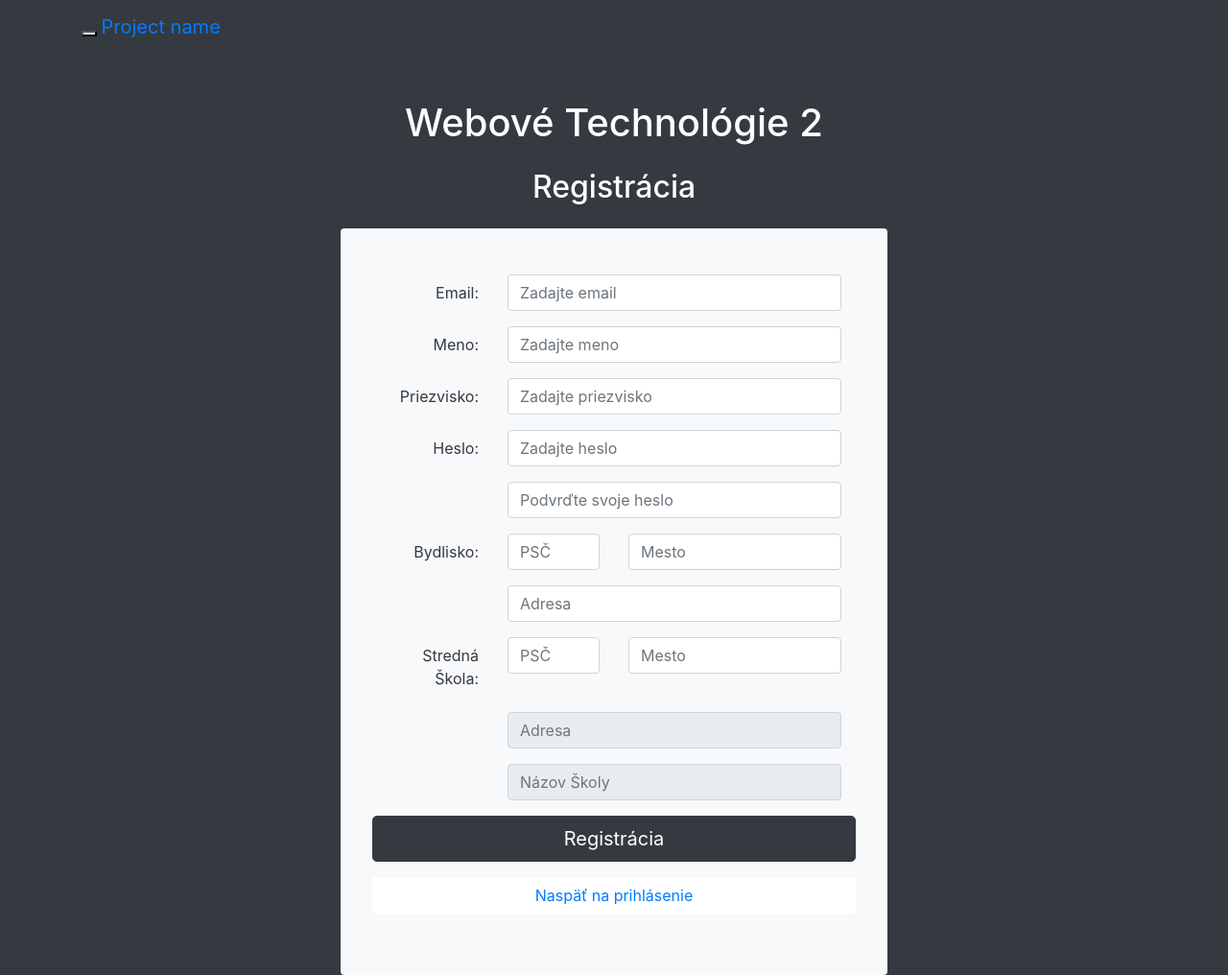
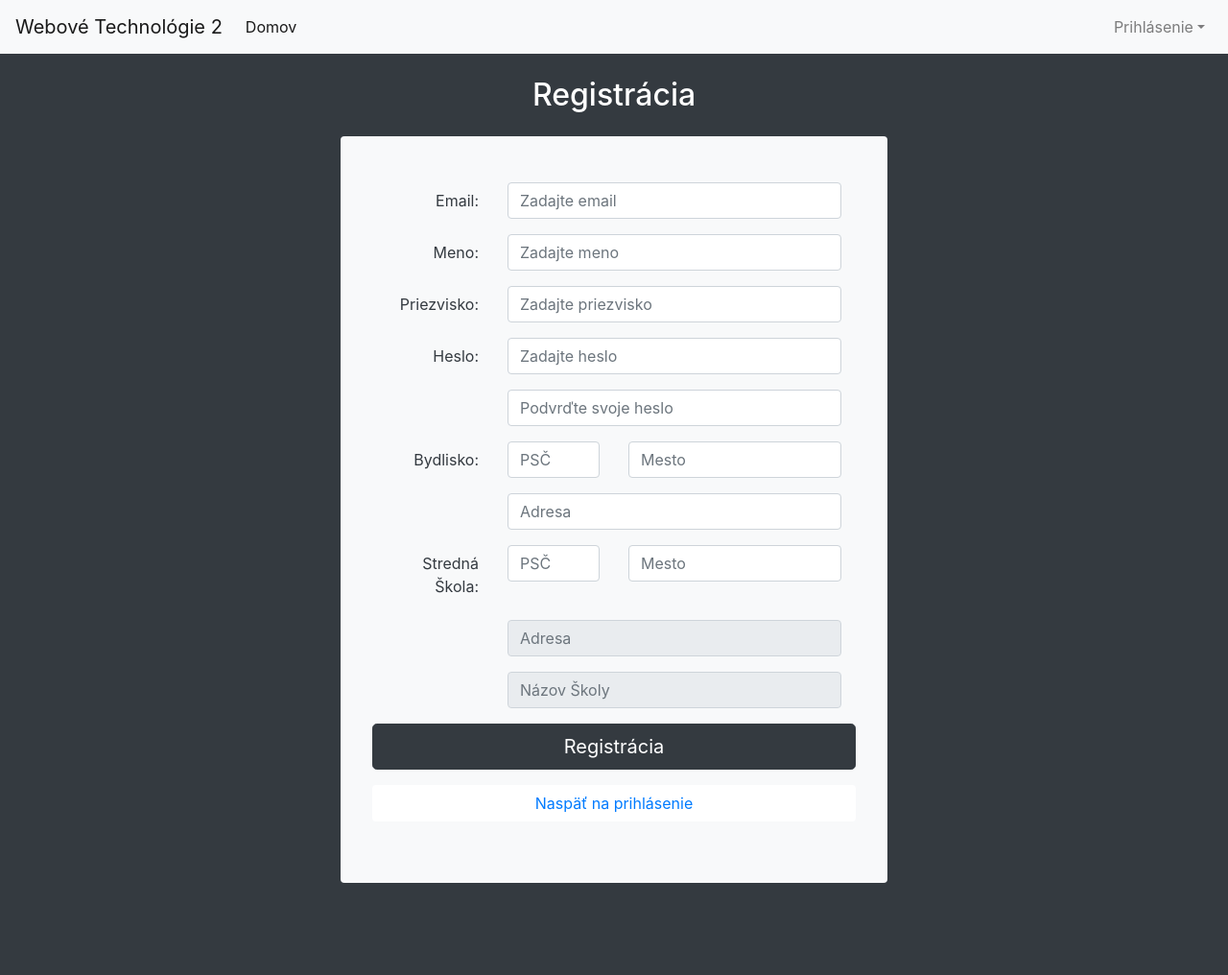
Before and after one commit to LubicaDubravcova/WEBTE2_zav_zadanie, a PHP site: page /register.php in a window 1280 px wide. Shown: the whole page at 96% size. After the commit the page ends 920 px from the top, so only its background shows below. Run offline with PHP 8.4, Linux system fonts and the light colour scheme; data that the repository does not hold is empty; some libraries are stand-ins or nearby versions.

Commit message:
Pridaný navbar

```diff
--- a/includes/head.php
+++ b/includes/head.php
@@ -3,3 +3,4 @@
 <script src="https://code.jquery.com/jquery-3.3.1.min.js" integrity="sha256-FgpCb/KJQlLNfOu91ta32o/NMZxltwRo8QtmkMRdAu8=" crossorigin="anonymous"></script>
 <script src="https://cdnjs.cloudflare.com/ajax/libs/popper.js/1.12.9/umd/popper.min.js" integrity="sha384-ApNbgh9B+Y1QKtv3Rn7W3mgPxhU9K/ScQsAP7hUibX39j7fakFPskvXusvfa0b4Q" crossorigin="anonymous"></script>
 <script src="https://maxcdn.bootstrapcdn.com/bootstrap/4.0.0/js/bootstrap.min.js" integrity="sha384-JZR6Spejh4U02d8jOt6vLEHfe/JQGiRRSQQxSfFWpi1MquVdAyjUar5+76PVCmYl" crossorigin="anonymous"></script>
+<style>.ml-auto .dropdown-menu {left: auto !important;right: 0px;}</style>
--- a/includes/navbar.php
+++ b/includes/navbar.php
@@ -1,37 +1,48 @@
-<nav class="navbar navbar-default navbar-fixed-top">
-	<div class="container">
-		<div class="navbar-header">
-			<button type="button" class="navbar-toggle collapsed" data-toggle="collapse" data-target="#navbar" aria-expanded="false" aria-controls="navbar">
-				<span class="sr-only">Toggle navigation</span>
-				<span class="icon-bar"></span>
-				<span class="icon-bar"></span>
-				<span class="icon-bar"></span>
-			</button>
-			<a class="navbar-brand" href="#">Project name</a>
-		</div>
-		<div id="navbar" class="navbar-collapse collapse">
-			<ul class="nav navbar-nav">
-				<li class="active"><a href="#">Home</a></li>
-				<li><a href="#about">About</a></li>
-				<li><a href="#contact">Contact</a></li>
-				<li class="dropdown">
-					<a href="#" class="dropdown-toggle" data-toggle="dropdown" role="button" aria-haspopup="true" aria-expanded="false">Dropdown <span class="caret"></span></a>
-					<ul class="dropdown-menu">
-						<li><a href="#">Action</a></li>
-						<li><a href="#">Another action</a></li>
-						<li><a href="#">Something else here</a></li>
-						<li role="separator" class="divider"></li>
-						<li class="dropdown-header">Nav header</li>
-						<li><a href="#">Separated link</a></li>
-						<li><a href="#">One more separated link</a></li>
-					</ul>
-				</li>
-			</ul>
-			<ul class="nav navbar-nav navbar-right">
-				<li><a href="../navbar/">Default</a></li>
-				<li><a href="../navbar-static-top/">Static top</a></li>
-				<li class="active"><a href="./">Fixed top <span class="sr-only">(current)</span></a></li>
-			</ul>
-		</div><!--/.nav-collapse -->
+<nav class="navbar navbar-expand-lg navbar-light bg-light sticky-top">
+	<a class="navbar-brand" href="#">Webové Technológie 2</a>
+		<button class="navbar-toggler" type="button" data-toggle="collapse" data-target="#navbarNavDropdown" aria-controls="navbarNavDropdown" aria-expanded="false" aria-label="Toggle navigation">
+			<span class="navbar-toggler-icon"></span>
+	  	</button>
+	<div class="collapse navbar-collapse" id="navbarNavDropdown">
+		<ul class="navbar-nav"> <!-- lave menu -->
+			<li class="nav-item active"><a class="nav-link" href="index.php">Domov</a>
+			<?php if ($loggedIn): //Stránky ktoré sa zobrazia po prihlaseni sem ?>
+			<li class="nav-item"><a class="nav-link" href="#">Something</a>
+			<li class="nav-item"><a class="nav-link" href="#">Lorem Ipsun</a>
+			<?php endif; ?>
+		</ul>
+		<ul class="navbar-nav ml-auto"> <!-- prave menu -->
+			<?php if ($loggedIn): //User menu po prihlaseni ?>
+			<li class="nav-item dropdown">
+				<a class="nav-link dropdown-toggle" href="#" id="navbarLoginMenuLink" data-toggle="dropdown" aria-haspopup="true" aria-expanded="false">Používateľ</a>
+				<div class="dropdown-menu p-1" aria-labelledby="navbarLoginMenuLink">
+					<a class="dropdown-item" href="#">Action</a>
+					<a class="dropdown-item" href="#">Another action</a>
+					<a class="dropdown-item" href="#">Something else here</a>
+					<div class="dropdown-divider"></div>
+					<a class="dropdown-item" href="#">And now for something completely different</a>
+				</div>
+			</li>
+			<?php else: //prihlasovacie menu ?>
+			<li class="nav-item dropdown">
+				<a class="nav-link dropdown-toggle" href="#" id="navbarLoginMenuLink" data-toggle="dropdown" aria-haspopup="true" aria-expanded="false">Prihlásenie</a>
+				<div class="dropdown-menu p-1" aria-labelledby="navbarLoginMenuLink">
+					<form class="form-inline" action="login.php">
+						<input type="email" name="email" class="form-control m-1" placeholder="E-mail" aria-label="E-mail" required>
+						<input type="password" name="password" class="form-control m-1" minlength="8" aria-label="Password" id="inputPassword" required placeholder="Heslo">
+						<div class="dropdown-divider"></div>
+						<div class="w-100 row m-0">
+							<div class="col-6 p-1">
+								<button class="btn btn-outline-secondary w-100" type="submit">Prihlásenie</button>
+							</div>
+							<div class="col-6 p-1">
+								<a class="btn btn-outline-secondary w-100" href="register.php">Registrácia</a>
+							</div>
+						</div>
+					</form>
+				</div>
+			</li>
+			<?php endif; ?>
+		</ul>
 	</div>
 </nav>
--- a/index.php
+++ b/index.php
@@ -19,11 +19,6 @@ $db = new DBConn();
 <body class="bg-dark text-white">
 	<?php require("includes/navbar.php"); ?>
 	<div class="container text-center">
-		<div class="row">
-			<div class="col">
-				<h1 class="mt-5">Webové Technológie 2</h1>
-			</div>
-		</div>
 		<div class="row">
 			<div class="col">
 				<h2 class="m-4 d-inline-block">Mapa používateľov</h2>
--- a/register.php
+++ b/register.php
@@ -47,8 +47,11 @@ if (isset($_POST['email'])) {
 <body class="bg-dark text-white text-center">
 	<?php require("includes/navbar.php"); ?>
 	<div class="container">
-		<h1 class="mt-5">Webové Technológie 2</h1>
-		<h2 class="m-4">Registrácia</h2>
+		<div class="row">
+			<div class="col">
+				<h2 class="m-4 d-inline-block">Registrácia</h2>
+			</div>
+		</div>
 		<div class="row justify-content-center">
 			<div class="col-md-6 col-md-offset-3 bg-light text-dark rounded p-5">
 				<?php if ($alreadyExists) echo "<div class='row form-group'><div class='btn btn-block btn-danger disabled'>E-mail sa už používa</div></div>"?>
@@ -154,7 +157,7 @@ if (isset($_POST['email'])) {
 
     	$("#schoolCity").autocomplete({
         	source: function (request, response) {
-				jQuery.get("autocomplete.php", {
+				jQuery.get("workers/autocomplete.php", {
 					psc: $("#schoolPSC").val(),
 					city: request.term
 				}, function (data) {
@@ -172,11 +175,18 @@ if (isset($_POST['email'])) {
     	}).focus(function(){
             $(this).data("uiAutocomplete").search($(this).val());
         }).change(function() {
-			$("#schoolAddress").prop("disabled",false);
+			$("#schoolAddress").prop("disabled",false).val("");
+			$("#schoolName").val('').prop('disabled',true).val("");
+			$("#schoolID").val('');
+		});
+		$("#schoolPSC").change(function() {
+			$("#schoolAddress").prop("disabled",false).val("");
+			$("#schoolName").val('').prop('disabled',true).val("");
+			$("#schoolID").val('');
 		});
 		$("#schoolAddress").autocomplete({
         	source: function (request, response) {
-				jQuery.get("autocomplete.php", {
+				jQuery.get("workers/autocomplete.php", {
 					address: request.term,
 					psc: $("#schoolPSC").val(),
 					city: $("#schoolCity").val()
@@ -196,7 +206,7 @@ if (isset($_POST['email'])) {
 		}).focus(function(){
             $(this).data("uiAutocomplete").search($(this).val());
         }).change(function() {
-			jQuery.get("autocomplete.php", {
+			jQuery.get("workers/autocomplete.php", {
 				address: $(this).val(),
 				psc: $("#schoolPSC").val(),
 				city: $("#schoolCity").val(),
--- a/routeTest.php
+++ b/routeTest.php
@@ -18,11 +18,6 @@ $db = new DBConn();
 <body class="bg-dark text-white">
 	<?php require("includes/navbar.php"); ?>
 	<div class="container text-center">
-		<div class="row">
-			<div class="col">
-				<h1 class="mt-5">Webové Technológie 2</h1>
-			</div>
-		</div>
 		<div class="row">
 			<div class="col">
 				<h2 class="m-4 d-inline-block">Test zobrazenia trasy</h2>
```
Also changed, not shown: login.php (+5 -2 lines).
